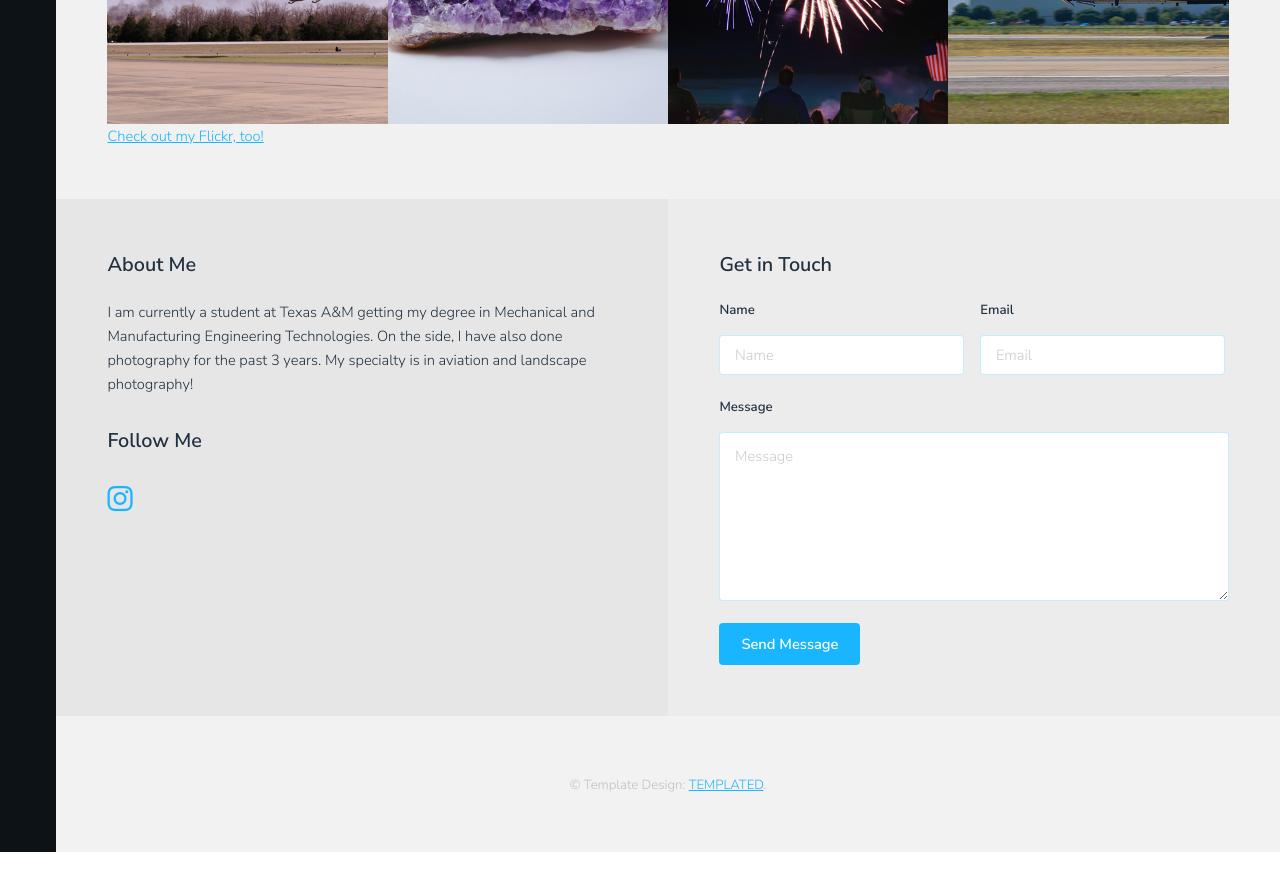
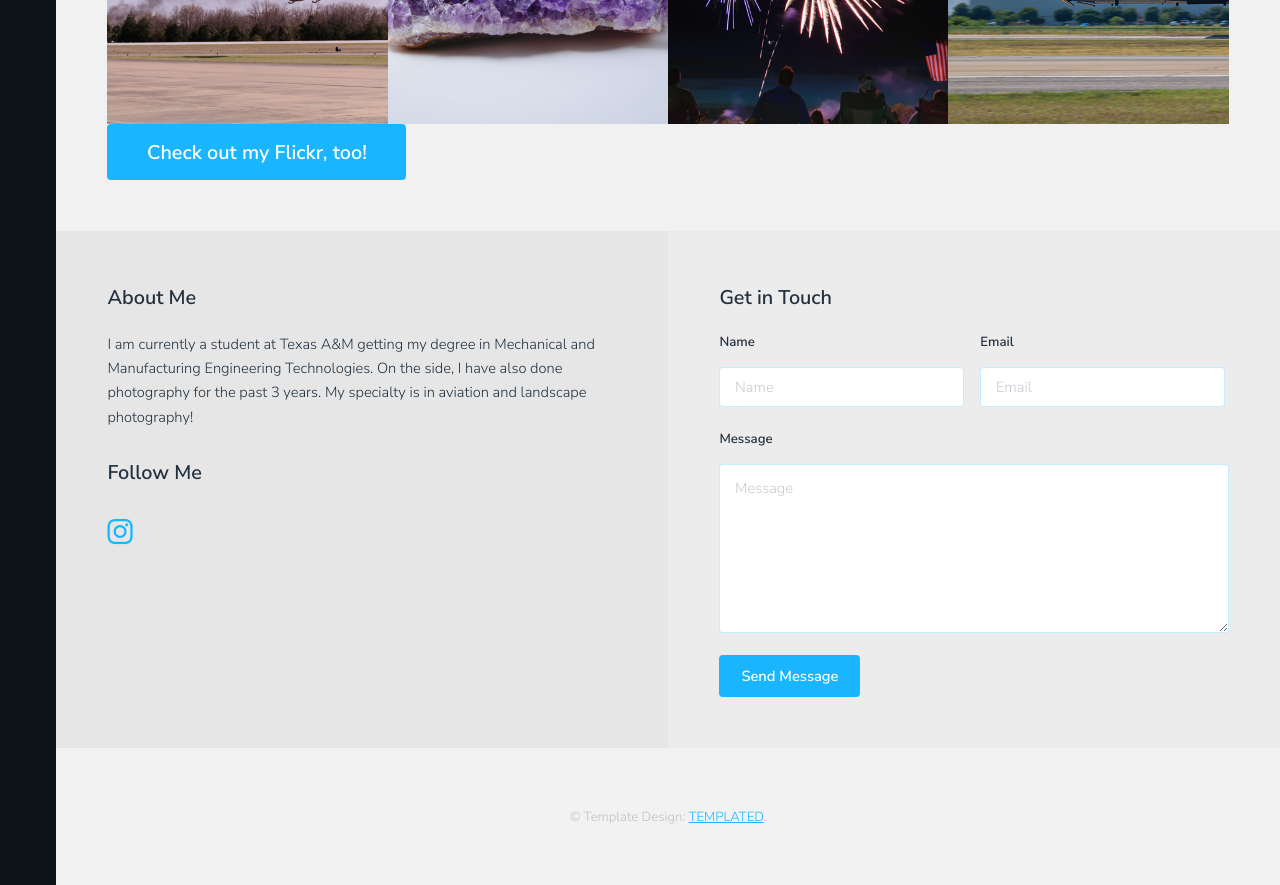
Before and after one commit to connorwest/connorwest.github.io, a plain HTML site: page gallery.html in a window 1280 px wide. Shown: the part 900-1785 px from the top of the page. Before the commit the page ends 1752 px from the top, so only its background shows below. Drawn offline with Linux system fonts and the light colour scheme.

Commit message:
FUCKING QUOTATION MARKS

```diff
--- a/gallery.html
+++ b/gallery.html
@@ -87,7 +87,7 @@
 											</div>
 
 										</div>
-										<a href="https://www.flickr.com/photos/133330636@N08/ class="button big">Check out my Flickr, too!</a>
+										<a href="https://www.flickr.com/photos/133330636@N08/" class="button big">Check out my Flickr, too!</a>
 								</div>
 						</section>
 
```
